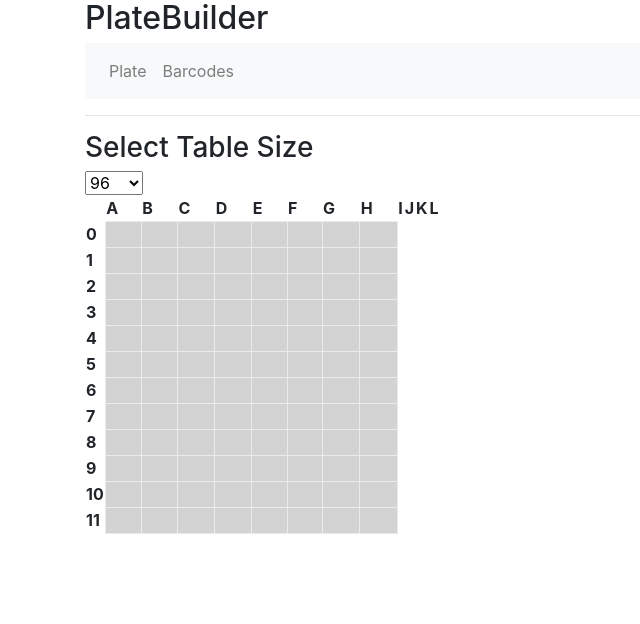
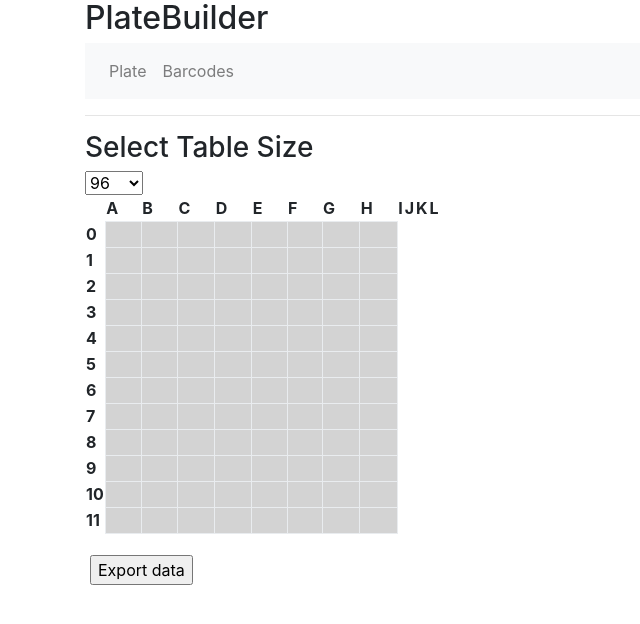
Before and after one commit to MrPinkPigg/capstoneProject, a React (Create React App) app in the folder plate_builder/: page /plate in a window 1280 px wide. Shown: the top 624 px of the page, without its empty margins (0-640 px from the left). Built offline with nearby package versions, Linux system fonts and the light colour scheme.

Commit message:
almost exports

```diff
--- a/plate_builder/src/components/Plate.js
+++ b/plate_builder/src/components/Plate.js
@@ -5,7 +5,8 @@ import {click_cell, currentCell} from "./../Controller.js";
 //import {onclickBarcode} from "./../Controller.js";
 const barcodeData = require('../data.json')
 let barcodes = barcodeData
-let compounds = []
+let compounds = [];
+let exportArr = [];
 
 const Plate = (props) => {
 
@@ -62,6 +63,7 @@ const Plate = (props) => {
                 </tbody>
             </table>
         </div>
+            <button type="button" onClick={exportJSON} >Export data</button>
         </div>
         );
 }
@@ -128,6 +130,8 @@ function returnValues() {
     cellValue.title = compounds;
     cellValue.style.backgroundColor = '#0000FF'
     console.log(cellValue)
+    compounds.push(currentCell);
+    exportArr.push(compounds);
     return false;
   }
 const generateTable = (rows, cols) => {
@@ -181,3 +185,8 @@ newTable();
 //document.getElementById("plate").innerHTML = generateTable(16,8);
 
 //$("#plate").add(generateTable(16,8));
+
+function exportJSON() {
+    console.log(exportArr);
+    //sessionStorage.setItem("jsonData", exportArr);
+}
```
